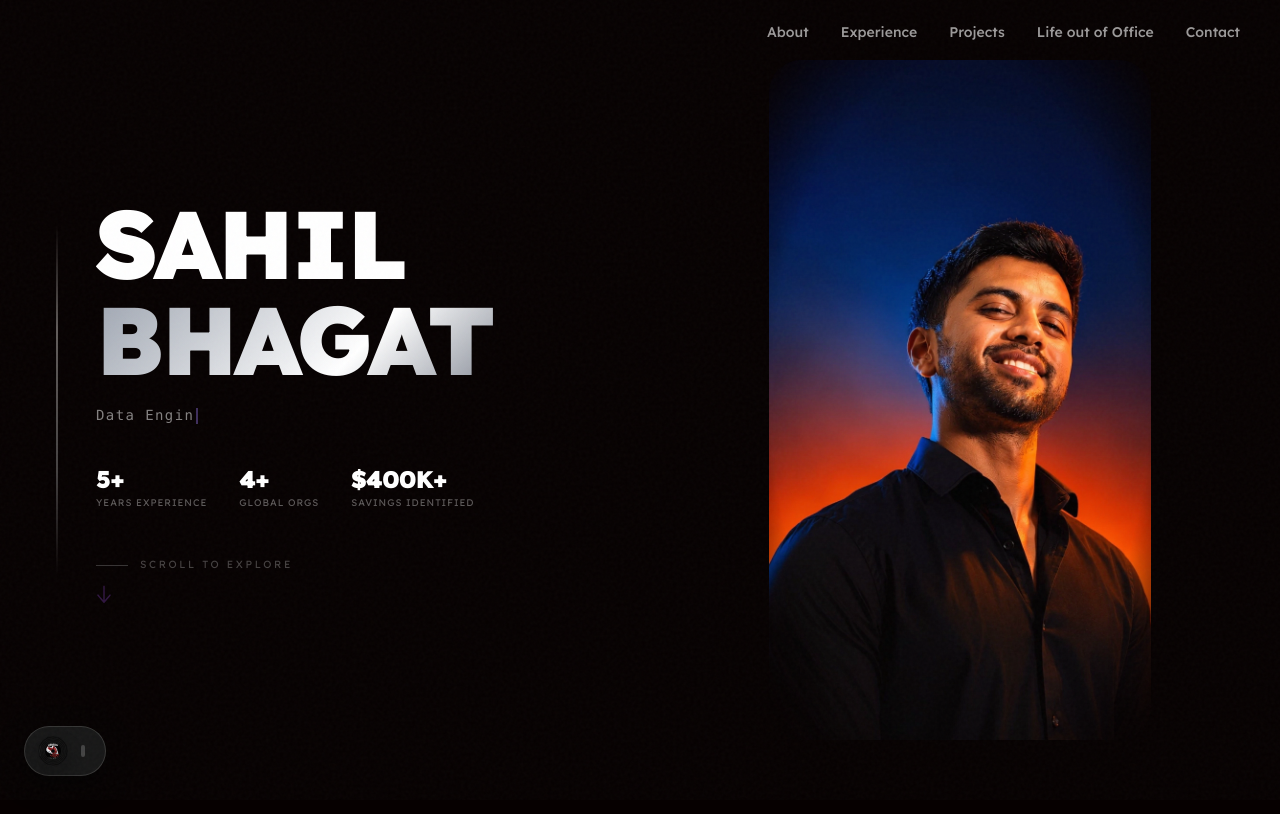
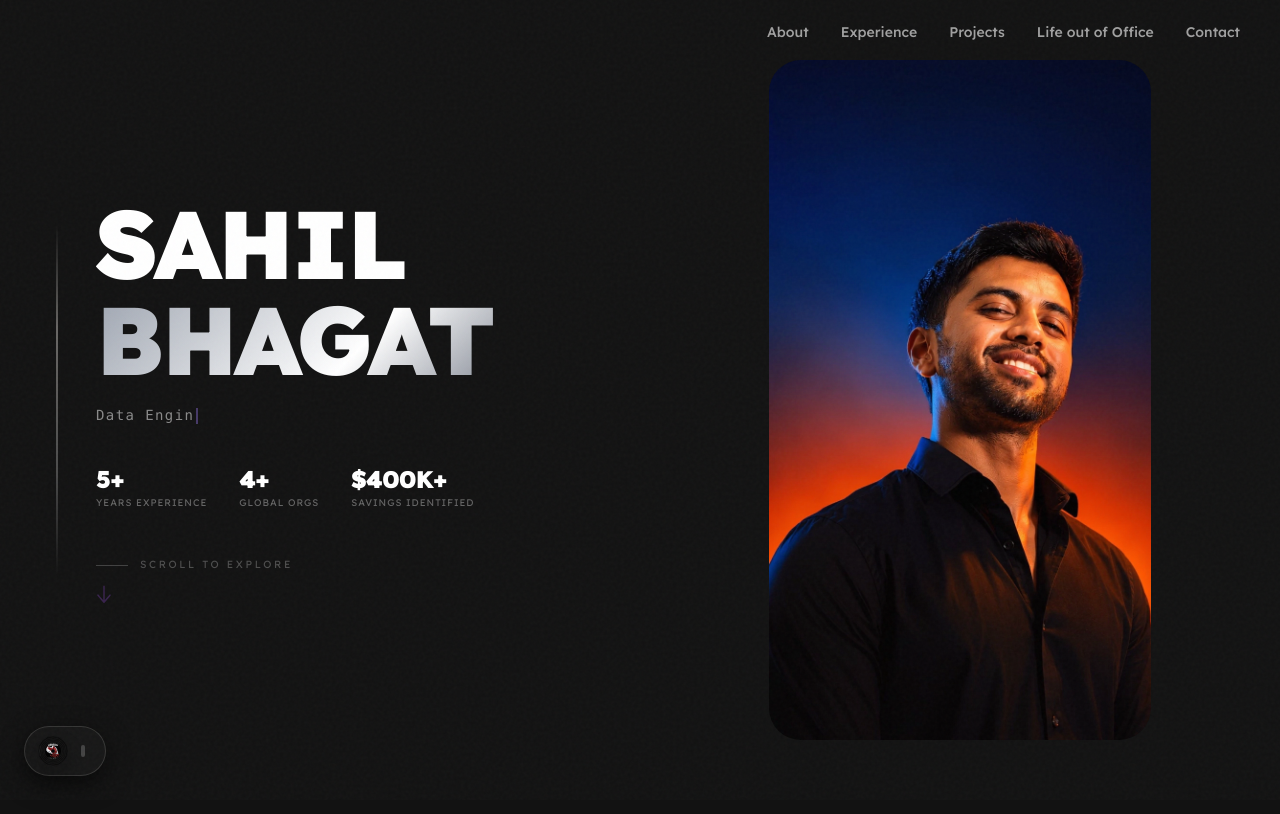
Before and after one commit to sahilbhagat30/Portfolio-Web-Site, a Next.js app: page / in a window 1280 px wide. Shown: the top 814 px of the page. Built offline with nearby package versions, Linux system fonts and the light colour scheme.

Commit message:
style: revert background to #121212 to perfectly match sequence image edges without vignette

```diff
--- a/src/app/globals.css
+++ b/src/app/globals.css
@@ -2,7 +2,7 @@
 
 /* ─── Design Tokens ─────────────────────────────────────────────── */
 :root {
-  --background: #060000; /* Barely maroon, almost pure black */
+  --background: #121212; /* Dark slate/black matching sequence image */
   --foreground: #A3A3A3; /* Matte Silver */
 
   /* Accent palette */
@@ -88,7 +88,7 @@ body::after {
   width: 6px;
 }
 ::-webkit-scrollbar-track {
-  background: #060000;
+  background: #121212;
 }
 ::-webkit-scrollbar-thumb {
   background: linear-gradient(to bottom, var(--accent-primary), var(--accent-secondary));
--- a/src/components/ScrollyCanvas.tsx
+++ b/src/components/ScrollyCanvas.tsx
@@ -109,10 +109,6 @@ export default function ScrollyCanvas() {
           <canvas
             ref={canvasRef}
             className="w-full h-full block object-cover"
-            style={{
-              maskImage: "radial-gradient(ellipse at center, black 70%, transparent 100%)",
-              WebkitMaskImage: "radial-gradient(ellipse at center, black 70%, transparent 100%)"
-            }}
           />
         </div>
       </div>
```
